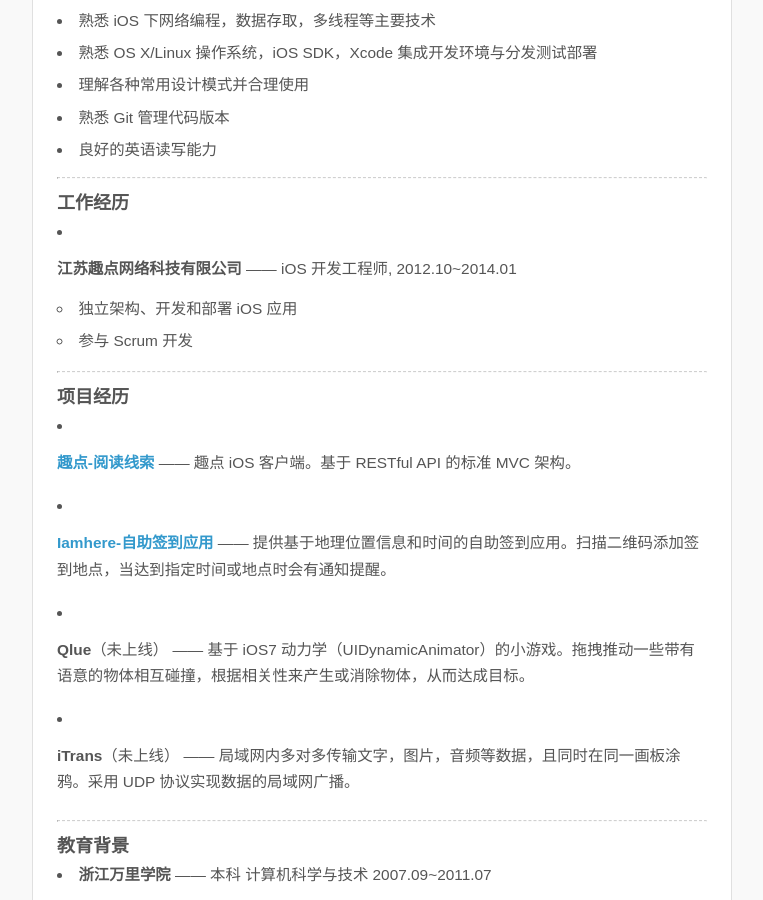
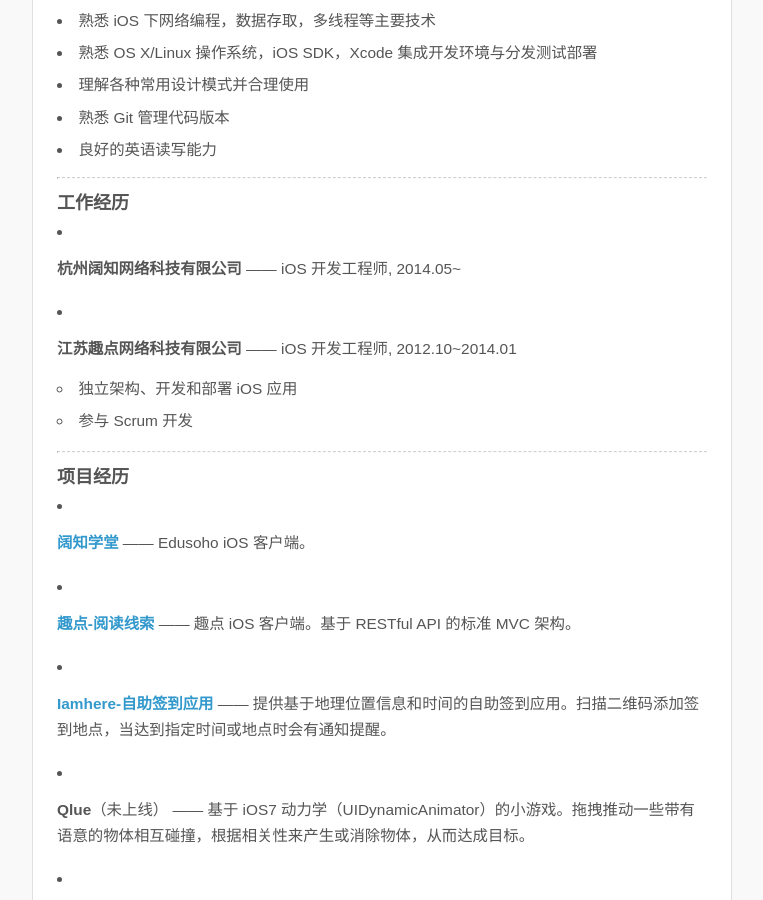
Before and after one commit to zhugexiaobo/BoSs, a Jekyll site: the page built from resume.markdown, in a window 1280 px wide and 900 px high, scrolled down 725 px. Shown: the whole window, without its empty margins (258-1021 px from the left). Built offline with Jekyll 4.4.1, drawn with Linux system fonts in a browser that asks for light colours; Markdown is read by kramdown in place of the engine named in the settings.

Commit message:
update: links & resume update.

```diff
--- a/links.markdown
+++ b/links.markdown
@@ -3,4 +3,4 @@
 layout: page
 ---
 
-冇 :p
+[心繪](http://rss.farbox.com/)
--- a/resume.markdown
+++ b/resume.markdown
@@ -41,6 +41,8 @@
 
 ### 工作经历
 
+- **杭州阔知网络科技有限公司** —— iOS 开发工程师, 2014.05~
+
 - **江苏趣点网络科技有限公司** —— iOS 开发工程师, 2012.10~2014.01
 
   - 独立架构、开发和部署 iOS 应用
@@ -50,6 +52,8 @@
 ------
 
 ### 项目经历
+
+- **[阔知学堂](https://itunes.apple.com/cn/app/kuo-zhi-xue-tang/id887301045?mt=8)** —— Edusoho iOS 客户端。
 
 - **[趣点-阅读线索](https://itunes.apple.com/cn/app/qu-dian-yue-du-xian-suo/id696517754?mt=8)** —— 趣点 iOS 客户端。基于 RESTful API 的标准 MVC 架构。
 
```
